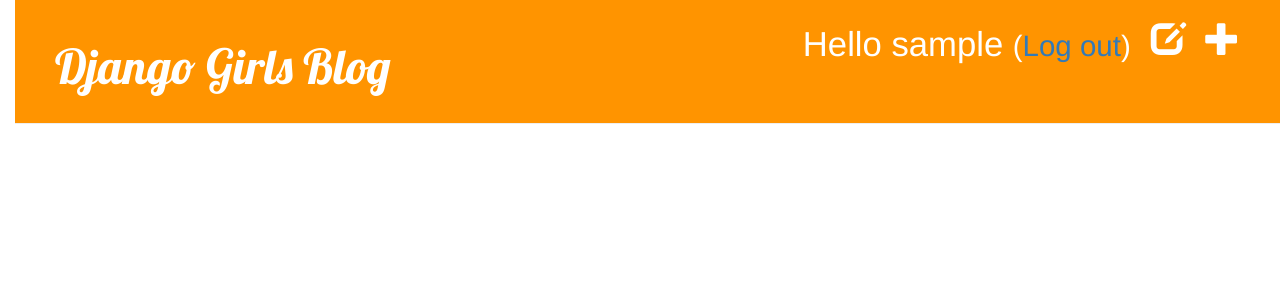
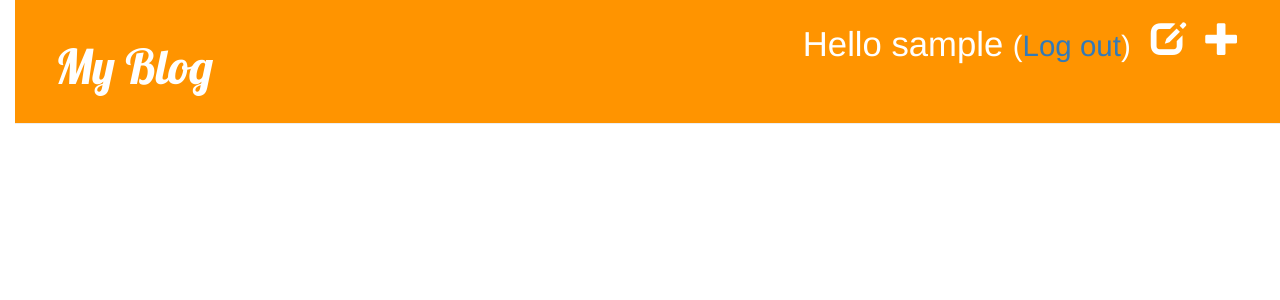
Before and after one commit to harshagarwal97/blog, a Django app: a page that uses blog/templates/blog/base.html in a window 1280 px wide. Shown: the top 300 px of the page. Run offline with Django 3.2, Linux system fonts and the light colour scheme; the visitor is signed in with stand-in values (Sample User, id 1); data that the repository does not hold is empty; some libraries are stand-ins or nearby versions.

Commit message:
Basic chage

```diff
--- a/blog/templates/blog/base.html
+++ b/blog/templates/blog/base.html
@@ -2,7 +2,7 @@
 
 <html>
 <head>
-<title>Django	Girls	blog</title>
+<title>My Blog</title>
 
 <link	rel="stylesheet"	href="//maxcdn.bootstrapcdn.com/bootstrap/3.2.0/css/bootstrap.min.css">
 <link	rel="stylesheet"	href="//maxcdn.bootstrapcdn.com/bootstrap/3.2.0/css/bootstrap-theme.min.css">
@@ -20,7 +20,7 @@
 		{% else %}
             <a href="{% url 'login' %}" class="top-menu"><span class="glyphicon glyphicon-lock"></span></a>
 		{% endif %}
-		<h1><a	href="">Django	Girls	Blog</a></h1>
+		<h1><a	href="">My Blog</a></h1>
 	</div>
 
 	<div class="content container">
```
